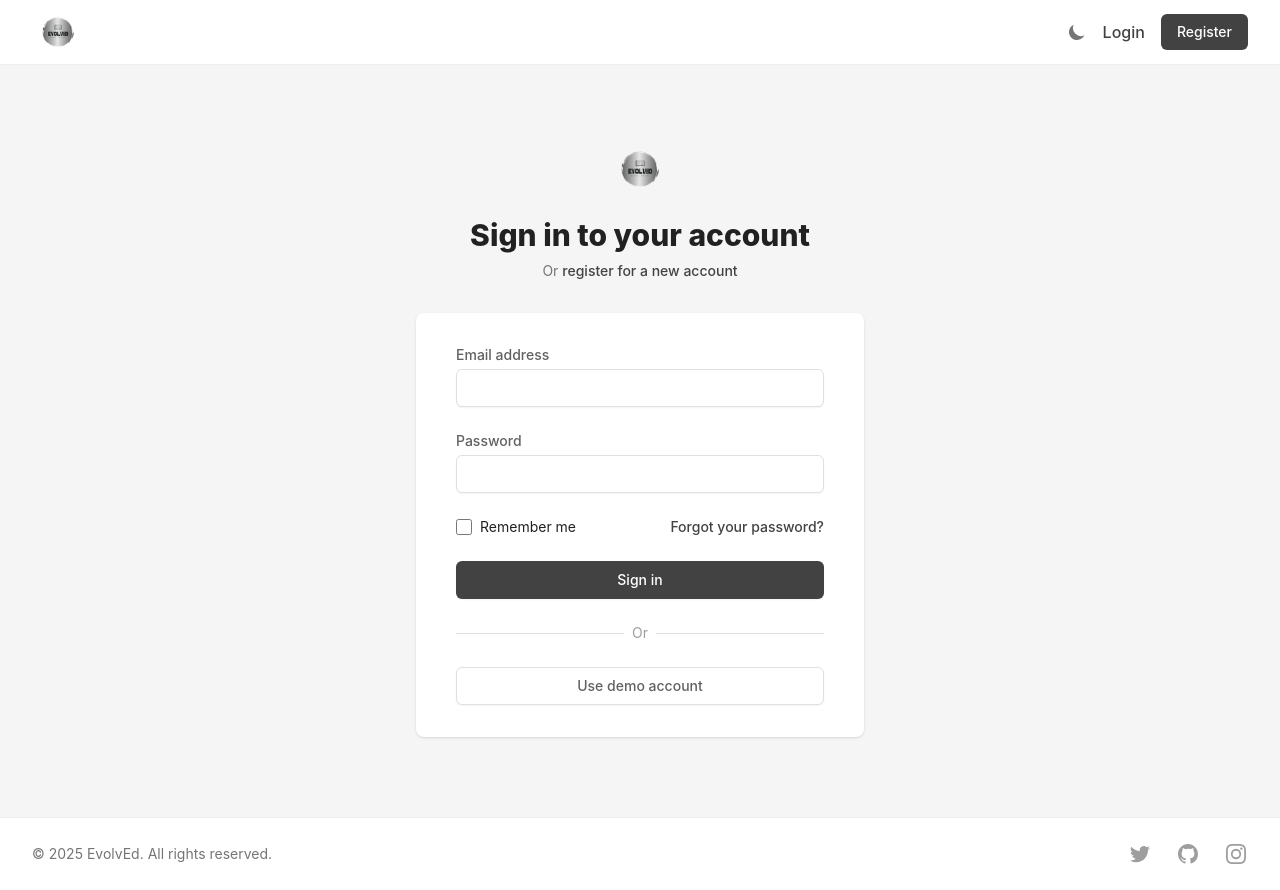
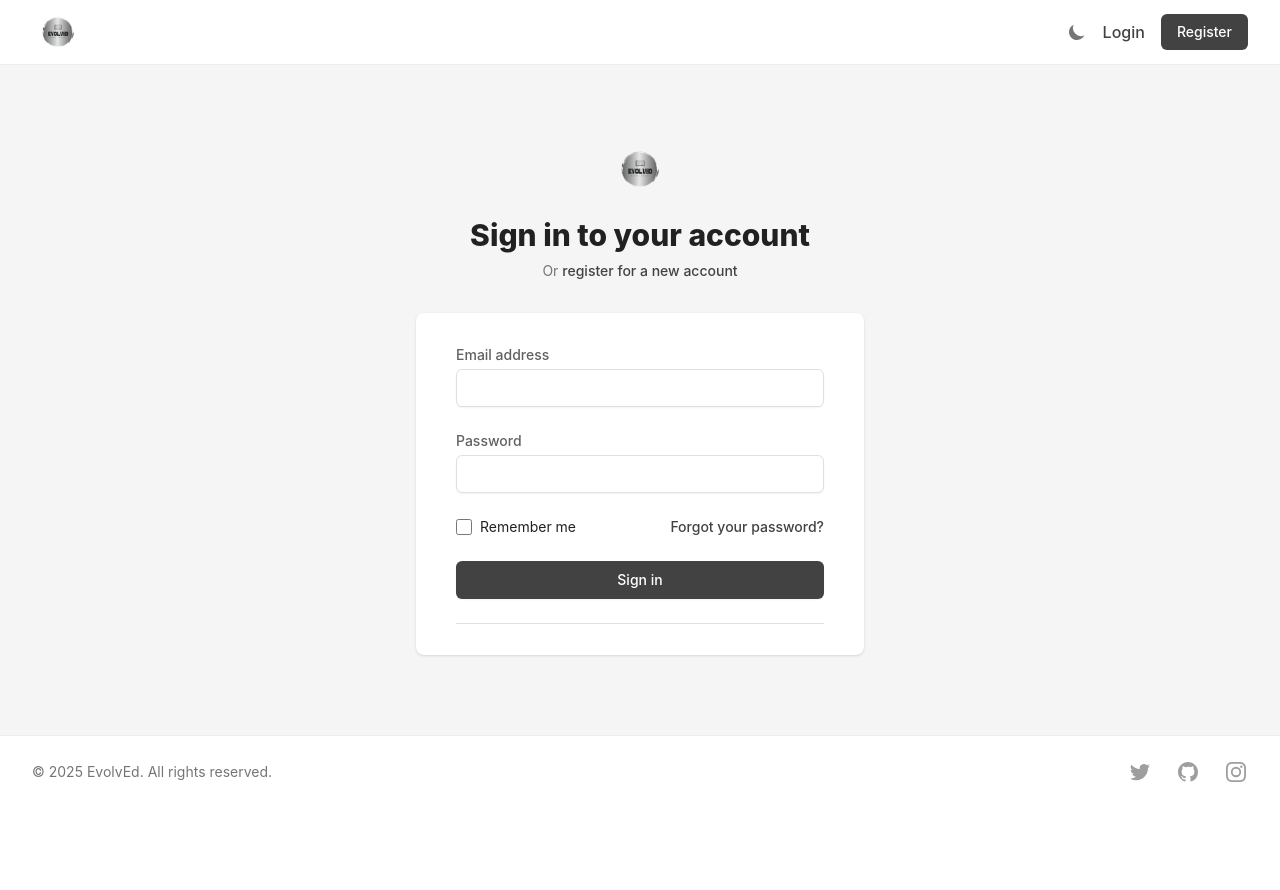
Before and after one commit to lakshmip04/EvolvEd-main, a React (Vite) app in the folder client/: page /login in a window 1280 px wide. After the commit the page ends 808 px from the top, so only its background shows below. Built offline with nearby package versions, Linux system fonts and the light colour scheme; no server answers.

Commit message:
removed demo acc

```diff
--- a/client/src/pages/Login.jsx
+++ b/client/src/pages/Login.jsx
@@ -159,21 +159,11 @@ function Login() {
                 <div className="w-full border-t border-gray-300 dark:border-gray-600"></div>
               </div>
               <div className="relative flex justify-center text-sm">
-                <span className="px-2 bg-white dark:bg-gray-800 text-gray-500 dark:text-gray-400">
-                  Or
-                </span>
+
               </div>
             </div>
 
-            <div className="mt-6">
-              <button
-                onClick={handleDemoLogin}
-                type="button"
-                className="w-full flex justify-center py-2 px-4 border border-gray-300 dark:border-gray-600 rounded-md shadow-sm text-sm font-medium text-gray-700 dark:text-gray-300 bg-white dark:bg-gray-700 hover:bg-gray-50 dark:hover:bg-gray-600 focus:outline-none focus:ring-2 focus:ring-offset-2 focus:ring-custom"
-              >
-                Use demo account
-              </button>
-            </div>
+
           </div>
         </div>
       </div>
```
